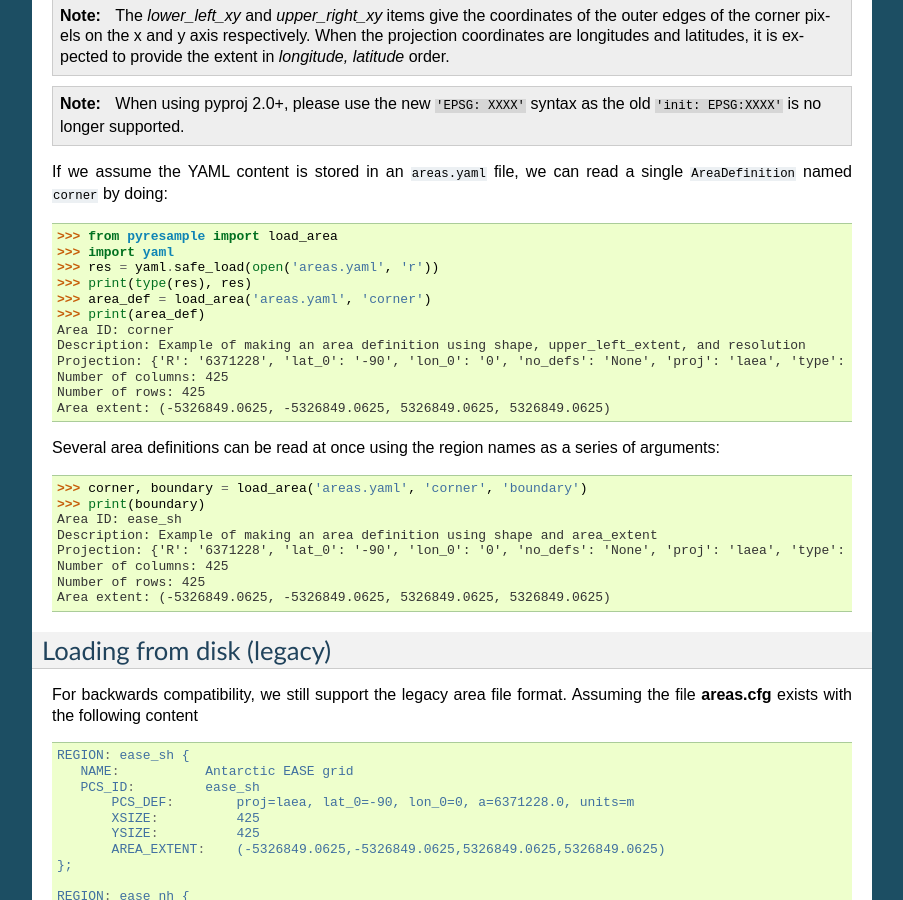
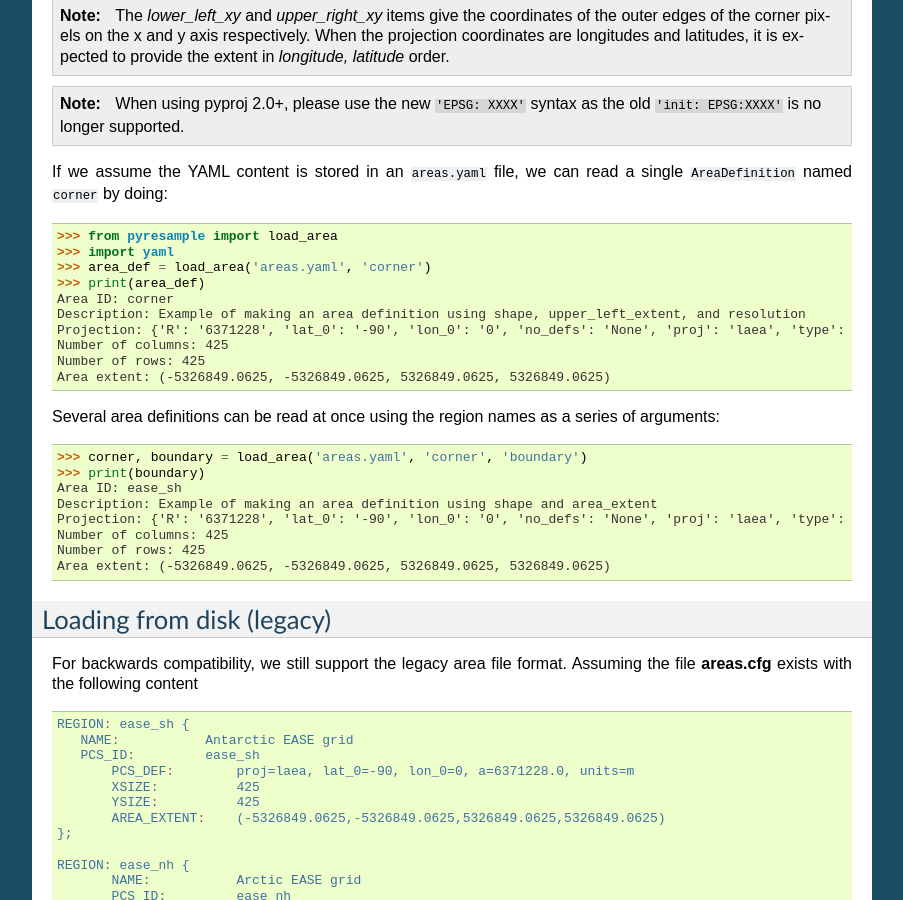
Before and after one commit to pytroll/pyresample, a Sphinx documentation site: the page built from docs/source/geometry_utils.rst, in a window 1280 px wide and 900 px high, scrolled down 5755 px. Shown: the whole window, without its empty margins (198-1101 px from the left). Built offline with Sphinx 7.4.7, drawn with Linux system fonts in a browser that asks for light colours.

```diff
--- a/docs/source/geometry_utils.rst
+++ b/docs/source/geometry_utils.rst
@@ -385,12 +385,19 @@ an area might be specified.
 If we assume the YAML content is stored in an ``areas.yaml`` file, we can
 read a single ``AreaDefinition`` named ``corner`` by doing:
 
+.. testsetup::
+
+   import os
+   # Travis Windows currently doesn't clone symbolic links properly
+   # See https://travis-ci.community/t/git-symlinks-support/274
+   if os.getenv('TRAVIS_OS_NAME', '') == 'windows':
+       os.rm('areas.yaml')
+       os.copy('../pyresample/test/test_files/areas.yaml', 'areas.yaml')
+
 .. doctest::
 
  >>> from pyresample import load_area
  >>> import yaml
- >>> res = yaml.safe_load(open('areas.yaml', 'r'))
- >>> print(type(res), res)
  >>> area_def = load_area('areas.yaml', 'corner')
  >>> print(area_def)
  Area ID: corner
```
